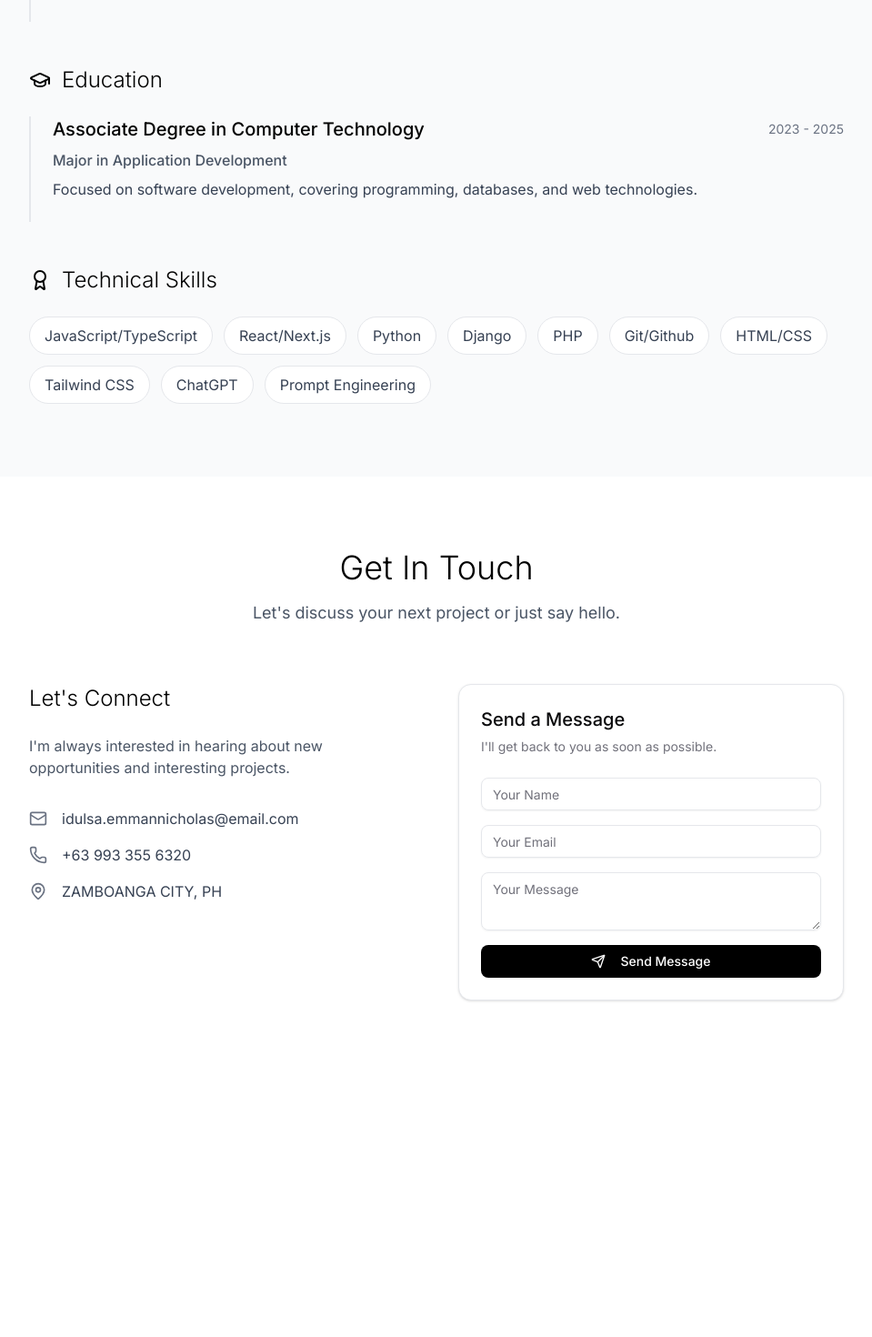
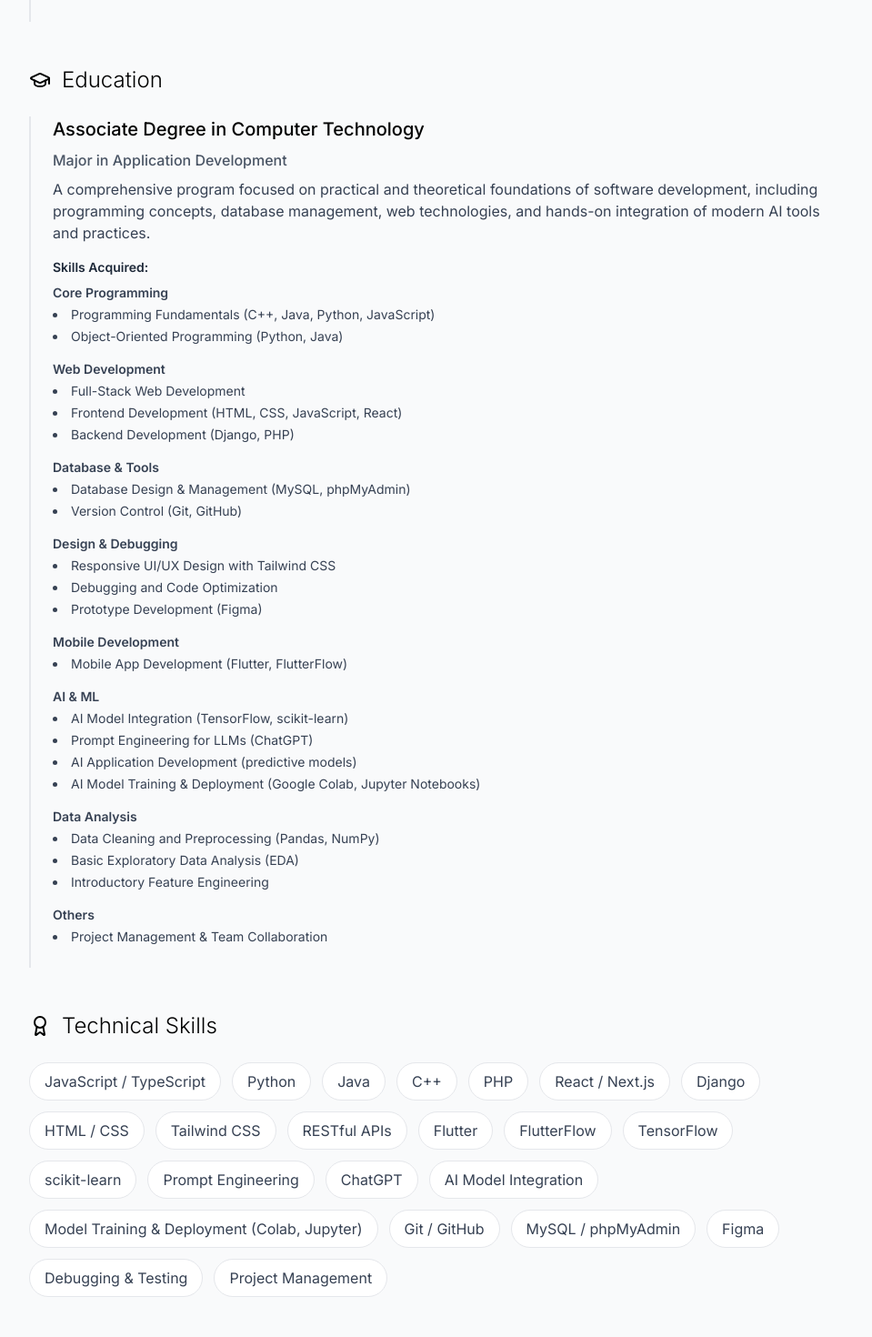
Before and after one commit to nekolaiv/developer-website, a Next.js app: page / in a window 1280 px wide. Shown: the part 2060-3530 px from the top of the page at 91% size, without its empty margins (160-1119 px from the left). Before the commit the page ends 3240 px from the top, so only its background shows below. Built offline with nearby package versions, Linux system fonts and the light colour scheme.

Commit message:
refactor: add skills acquired and rearrange education display

```diff
--- a/src/components/resume.tsx
+++ b/src/components/resume.tsx
@@ -6,7 +6,7 @@ import { Download, Briefcase, GraduationCap, Award } from "lucide-react"
 const experience = [
   {
     title: "Intern Developer",
-    company: "WMSU | DILG",
+    company: "VAWC Portal - WMSU | DILG",
     period: "February 2025 - July 2025",
     description:
       "Maintained and enhanced website features during internship by fixing bugs, updating components, and ensuring responsive user experience.",
@@ -17,23 +17,105 @@ const education = [
   {
     degree: "Associate Degree in Computer Technology",
     major: "Major in Application Development",
-    period: "2023 - 2025",
-    description: "Focused on software development, covering programming, databases, and web technologies.",
+    description:
+      "A comprehensive program focused on practical and theoretical foundations of software development, including programming concepts, database management, web technologies, and hands-on integration of modern AI tools and practices.",
+    skills: [
+      {
+        category: "Core Programming",
+        items: [
+          "Programming Fundamentals (C++, Java, Python, JavaScript)",
+          "Object-Oriented Programming (Python, Java)",
+        ],
+      },
+      {
+        category: "Web Development",
+        items: [
+          "Full-Stack Web Development",
+          "Frontend Development (HTML, CSS, JavaScript, React)",
+          "Backend Development (Django, PHP)",
+        ],
+      },
+      {
+        category: "Database & Tools",
+        items: [
+          "Database Design & Management (MySQL, phpMyAdmin)",
+          "Version Control (Git, GitHub)",
+        ],
+      },
+      {
+        category: "Design & Debugging",
+        items: [
+          "Responsive UI/UX Design with Tailwind CSS",
+          "Debugging and Code Optimization",
+          "Prototype Development (Figma)",
+        ],
+      },
+      {
+        category: "Mobile Development",
+        items: [
+          "Mobile App Development (Flutter, FlutterFlow)",
+        ],
+      },
+      {
+        category: "AI & ML",
+        items: [
+          "AI Model Integration (TensorFlow, scikit-learn)",
+          "Prompt Engineering for LLMs (ChatGPT)",
+          "AI Application Development (predictive models)",
+          "AI Model Training & Deployment (Google Colab, Jupyter Notebooks)",
+        ],
+      },
+      {
+        category: "Data Analysis",
+        items: [
+          "Data Cleaning and Preprocessing (Pandas, NumPy)",
+          "Basic Exploratory Data Analysis (EDA)",
+          "Introductory Feature Engineering",
+        ],
+      },
+      {
+        category: "Others",
+        items: ["Project Management & Team Collaboration"],
+      },
+    ],
   },
 ]
 
 const skills = [
-  "JavaScript/TypeScript",
-  "React/Next.js",
+  // Programming Languages
+  "JavaScript / TypeScript",
   "Python",
+  "Java",
+  "C++",
+  "PHP",
+
+  // Web Development
+  "React / Next.js",
   "Django",
-  "PHP",
-  "Git/Github",
-  "HTML/CSS",
+  "HTML / CSS",
   "Tailwind CSS",
+  "RESTful APIs",
+
+  // Mobile Development
+  "Flutter",
+  "FlutterFlow",
+
+  // AI & Machine Learning
+  "TensorFlow",
+  "scikit-learn",
+  "Prompt Engineering",
   "ChatGPT",
-  "Prompt Engineering",
+  "AI Model Integration",
+  "Model Training & Deployment (Colab, Jupyter)",
+
+  // Tools & Practices
+  "Git / GitHub",
+  "MySQL / phpMyAdmin",
+  "Figma",
+  "Debugging & Testing",
+  "Project Management",
 ]
+
 
 export default function Resume() {
   const handleDownload = () => {
@@ -90,13 +172,39 @@ export default function Resume() {
             </div>
             <div className="space-y-6">
               {education.map((edu, index) => (
-                <div key={index} className="border-l-2 border-gray-200 dark:border-gray-700 pl-6 pb-6">
+                <div
+                  key={index}
+                  className="border-l-2 border-gray-200 dark:border-gray-700 pl-6 pb-6"
+                >
                   <div className="flex flex-col sm:flex-row sm:items-center sm:justify-between mb-2">
                     <h4 className="text-xl font-medium">{edu.degree}</h4>
-                    <span className="text-sm text-gray-500 dark:text-gray-400">{edu.period}</span>
                   </div>
-                  <p className="text-gray-600 dark:text-gray-400 font-medium mb-2">{edu.major}</p>
-                  <p className="text-gray-700 dark:text-gray-300">{edu.description}</p>
+                  <p className="text-gray-600 dark:text-gray-400 font-medium mb-2">
+                    {edu.major}
+                  </p>
+                  <p className="text-gray-700 dark:text-gray-300 mb-4">{edu.description}</p>
+
+                  {edu.skills && edu.skills.length > 0 && (
+                    <div>
+                      <p className="text-sm font-semibold text-gray-800 dark:text-gray-200 mb-2">
+                        Skills Acquired:
+                      </p>
+                      <div className="space-y-4">
+                        {edu.skills.map((skillGroup, i) => (
+                          <div key={i}>
+                            <p className="text-sm font-semibold text-gray-700 dark:text-gray-300 mb-1">
+                              {skillGroup.category}
+                            </p>
+                            <ul className="list-disc list-inside text-sm text-gray-700 dark:text-gray-400 space-y-1">
+                              {skillGroup.items.map((item, j) => (
+                                <li key={j}>{item}</li>
+                              ))}
+                            </ul>
+                          </div>
+                        ))}
+                      </div>
+                    </div>
+                  )}
                 </div>
               ))}
             </div>
```
